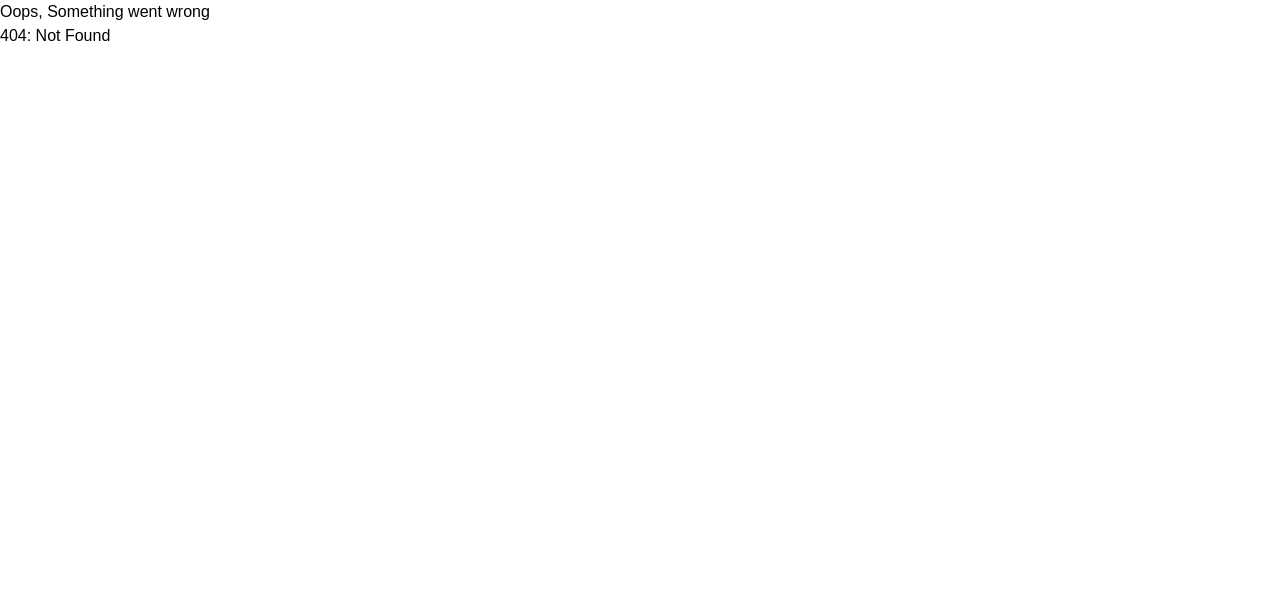
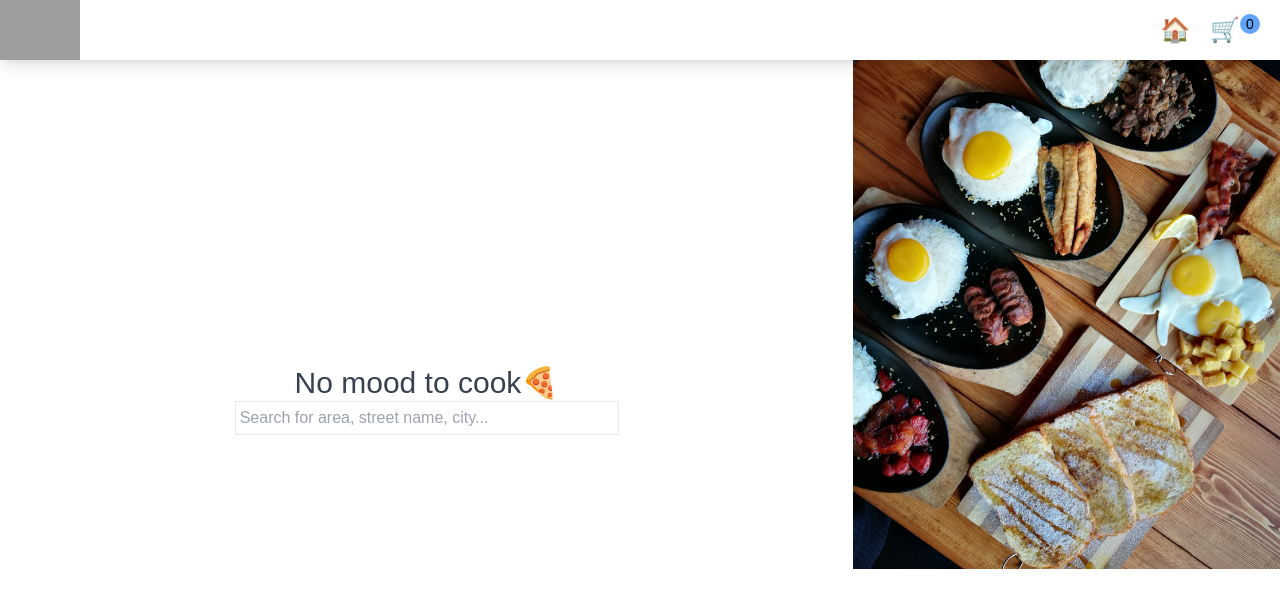
Before and after one commit to itskaramaman/Tasty-Food, a React (Vite) app: page /location in a window 1280 px wide. Before the commit this address had no page. Shown: the top 608 px of the page. Built offline with nearby package versions, Linux system fonts and the light colour scheme; grey boxes are pictures that could not be loaded.

Commit message:
location page created

```diff
--- a/src/App.js
+++ b/src/App.js
@@ -9,6 +9,7 @@ import RestaurantMenu from "./components/RestaurantMenu";
 import { Provider } from "react-redux";
 import store from "./utils/store";
 import Cart from "./components/Cart";
+import Location from "./components/Location";
 
 const Grocery = lazy(() => import("./components/Grocery"));
 const About = lazy(() => import("./components/About"));
@@ -50,6 +51,10 @@ const appRouter = createBrowserRouter([
         element: <Cart />,
       },
       {
+        path: "/location",
+        element: <Location />,
+      },
+      {
         path: "/grocery",
         element: (
           <Suspense fallback={<h1>Loading...</h1>}>
--- a/src/components/Cart.js
+++ b/src/components/Cart.js
@@ -16,7 +16,7 @@ const Cart = () => {
   });
 
   return (
-    <div className="w-10/12 absolute top-10 my-10 p-5">
+    <div className="w-10/12 absolute top-20 left-0 right-0 mx-auto p-5">
       <div className="flex justify-between mb-2">
         <h1 className="text-2xl font-semibold">Your Cart</h1>
         <button
--- a/src/components/Header.js
+++ b/src/components/Header.js
@@ -8,7 +8,9 @@ const Header = () => {
   return (
     <div className="fixed w-full bg-white z-50 flex justify-between shadow-lg">
       <div className="logo-container">
-        <img className="w-20" src={LOGO} />
+        <Link to="/">
+          <img className="w-20" src={LOGO} />
+        </Link>
       </div>
       <div className="flex items-center">
         <ul className="flex gap-5 mr-5">
--- a/src/components/Location.js
+++ b/src/components/Location.js
@@ -1,5 +1,25 @@
+import { useEffect, useState } from "react";
+import locationBG from "../images/location-bg.jpg";
+
 const Location = () => {
-  return <div>Location</div>;
+  const messages = ["Hungary?", "Friday Night🍻", "No mood to cook🍕"];
+  const [title, setTitle] = useState("No mood to cook🍕");
+
+  return (
+    <div className="absolute w-full h-screen grid grid-flow-col grid-cols-3">
+      <section className="flex justify-center items-center col-span-2">
+        <div className="text-center">
+          <h1 className="text-3xl text-gray-700">{title}</h1>
+          <input
+            className="border p-1 w-96 focus:outline-none text-gray-700"
+            type="text"
+            placeholder="Search for area, street name, city..."
+          />
+        </div>
+      </section>
+      <img className="" alt="bg" src={locationBG} />
+    </div>
+  );
 };
 
 export default Location;
```
Also changed, not shown: src/images/location-bg.jpg (added).
